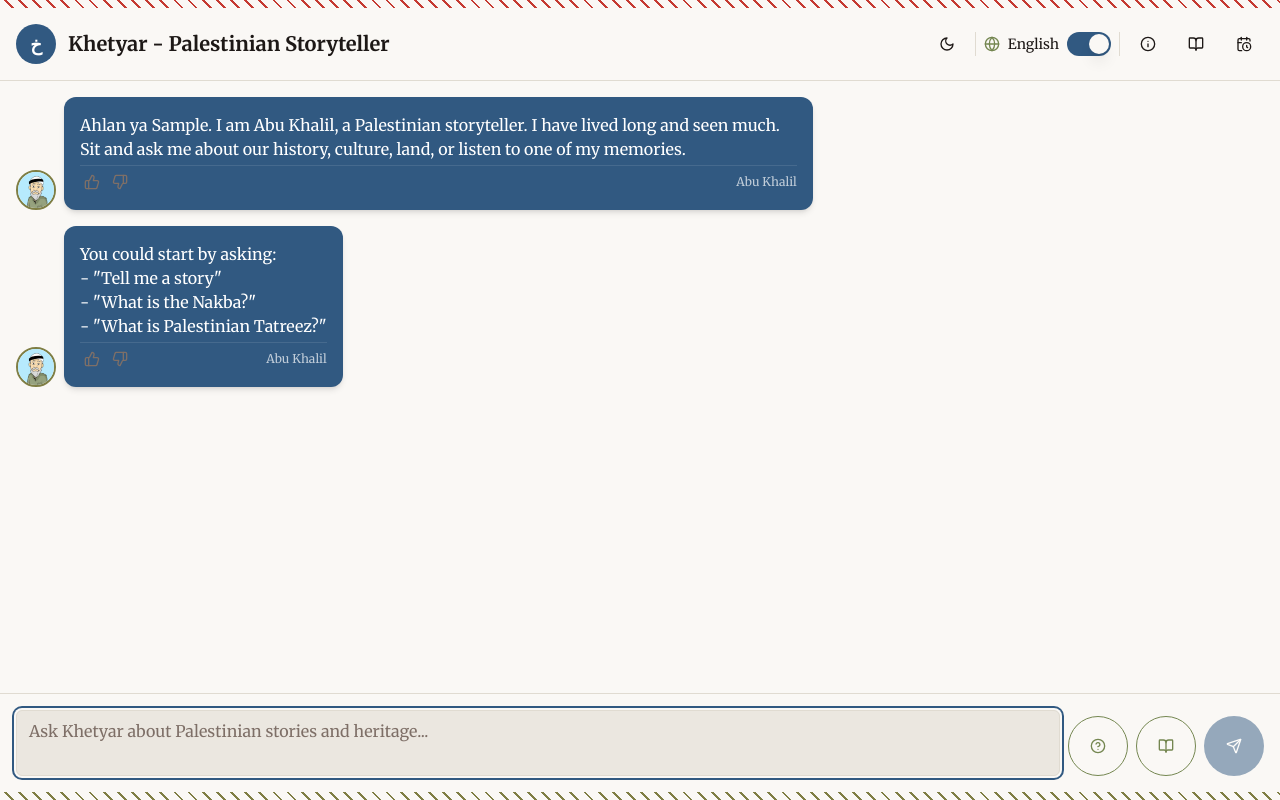
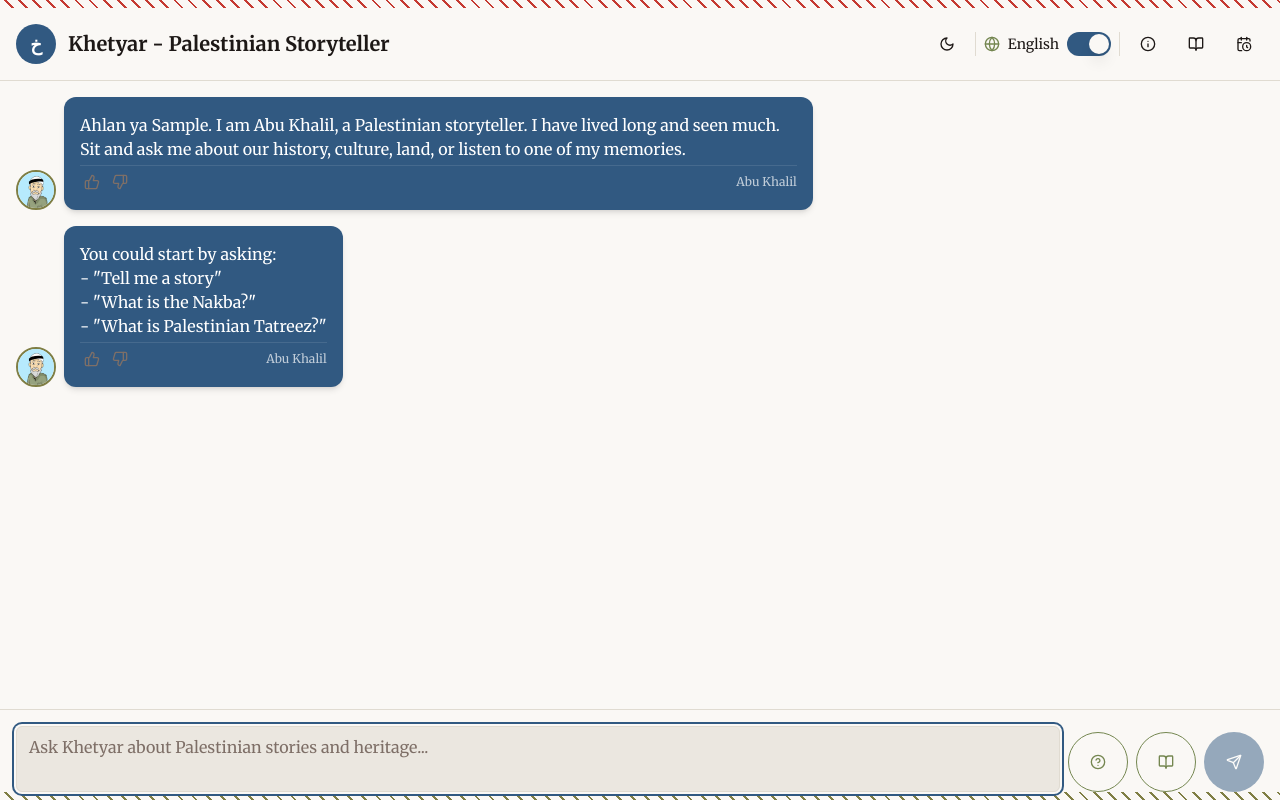
Before and after one commit to Zaidroid/khetyar, a React (Vite) app: page / in a window 1280 px wide. Both pictures are taken after typing "Sample" into the empty fields and a click on the button "Confirm". Built offline with nearby package versions, Linux system fonts and the light colour scheme.

Commit message:
Update ChatInput.tsx

```diff
--- a/src/components/ChatInput.tsx
+++ b/src/components/ChatInput.tsx
@@ -63,7 +63,7 @@ const ChatInput = ({ onSendMessage, language, isLoading, onStoryRequested }: Cha
     : "Ask Khetyar about Palestinian stories and heritage...";
 
   return (
-    <form onSubmit={handleSubmit} className="p-2 sm:p-4 border-t border-border bg-background sticky bottom-0 z-10 w-full">
+    <form onSubmit={handleSubmit} className="p-2 sm:p-4 border-t border-border bg-background sticky bottom-0 z-10 w-full chat-input-container" style={{ paddingBottom: 'env(safe-area-inset-bottom)' }}>
       <div className="flex gap-2 items-end">
         <Textarea
           ref={textareaRef}
```
